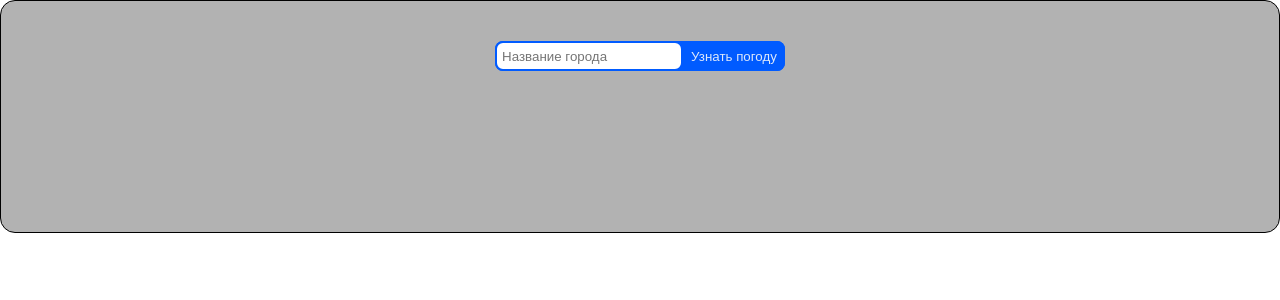
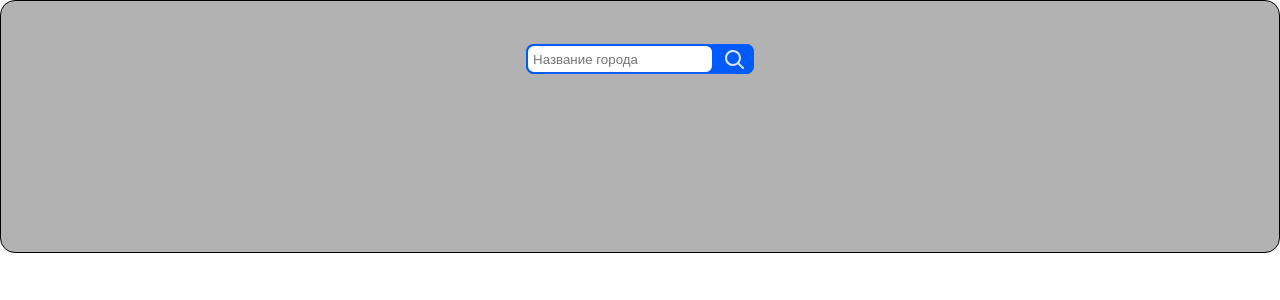
Before and after one commit to KaretnikovAlex/weather-app, a React (Create React App) app: page / in a window 1280 px wide. Shown: the top 300 px of the page. Built offline with nearby package versions, Linux system fonts and the light colour scheme.

Commit message:
add error handler

```diff
--- a/src/components/WeatherApp/Weather.module.css
+++ b/src/components/WeatherApp/Weather.module.css
@@ -39,12 +39,13 @@
 }
 
 .mainTemp {
-    font-size: 30px;
+    font-size: 44px;
     font-weight: 600;
 }
 
 .mainTemp p {
     display: inline-block;
+    line-height: 0px;
 }
 
 .mainTemp img {
--- a/src/components/WeatherApp/WeatherApp.jsx
+++ b/src/components/WeatherApp/WeatherApp.jsx
@@ -6,16 +6,15 @@ import classes from './Weather.module.css'
 function WeatherApp() {
 
   const [city, setCity] = useState('');
+  const [error, setError] = useState('');
   const [info, setInfo] = useState(null);
-
-  let error;
 
   function keyDown(event) {
     event.key === "Enter" && getWeather()
   }
 
   function RenderDescription() {
-    return info && info.weather[0].description
+    return info && info.weather[0].description[0].toUpperCase() + info.weather[0].description.slice(1) //получаем описание и делаем первую букву заглавной
   }
 
   function RenderTemp() {
@@ -32,8 +31,6 @@ function WeatherApp() {
 
   function RenderIcon() {
     return info && <img src={`https://openweathermap.org/img/wn/${info.weather[0].icon}@2x.png`} alt="weather icon" />
-    //return info && <img src={`https://openweathermap.org/img/wn/${info.weather[0].icon}@2x.png`} alt="weather icon" />
-
   }
 
   function RenderHumidity() {
@@ -46,41 +43,50 @@ function WeatherApp() {
 
   function Button() {
     if (city.length < 2) {
-      return <button disabled>Узнать погоду</button>
+      return <button disabled><svg xmlns="http://www.w3.org/2000/svg" width="24" height="24"><path fill="currentColor" d="M11 5a6 6 0 1 0 0 12 6 6 0 0 0 0-12m-8 6a8 8 0 1 1 14.281 4.955l4.419 4.33a1 1 0 1 1-1.4 1.43l-4.444-4.357A8 8 0 0 1 3 11"></path></svg></button>
     } else {
-      return <button onClick={getWeather}>Узнать погоду</button>
+      return <button onClick={getWeather}><svg xmlns="http://www.w3.org/2000/svg" width="24" height="24"><path fill="currentColor" d="M11 5a6 6 0 1 0 0 12 6 6 0 0 0 0-12m-8 6a8 8 0 1 1 14.281 4.955l4.419 4.33a1 1 0 1 1-1.4 1.43l-4.444-4.357A8 8 0 0 1 3 11"></path></svg></button>
     }
-
   }
 
   function getWeather() {
+    setError('');
+    setInfo(null);// перед следующим запросом стираем прошлые данные
+
     if (city.trim().length < 2) {
-      error = "Слишком короткое название";
       return false;
     }
-    error = '';
 
-    axios.get(`https://api.openweathermap.org/data/2.5/weather?q=${city}&lang=ru&units=metric&appid=59197f73e0598660897bb078f407dc23`)
-      .then(result => (setInfo(result.data), console.log(result.data)));
+    axios.get(`https://api.openweathermap.org/data/2.5/weather?q=${city.trim()}&lang=ru&units=metric&appid=59197f73e0598660897bb078f407dc23`)
+      .then(result => (setInfo(result.data)))
+      .catch(function (error) {
+        if (error.response) {
+          // Запрос был сделан, и сервер ответил кодом состояния, который
+          // выходит за пределы 2xx
+          setError(error.response.data.message);
+        }
+      });
 
   }
 
   return (
     <section className={classes.weatherApp}>
-      <div className={classes.search}>
-        <input type="text"
-          value={city}
-          onChange={(event) => setCity(event.target.value)}
-          onKeyDown={keyDown}
-          placeholder="Название города" />
-
-        <Button />
-      </div>
-      <p className="error">{error}</p>
       <table>
         <tbody>
+          <tr>
+            <td><div className={classes.search}>
+              <input type="text"
+                value={city}
+                onChange={(event) => setCity(event.target.value)}
+                onKeyDown={keyDown}
+                placeholder="Название города" />
+              <Button />
+            </div>
+              <p>{error ? 'Город не найден': ''}</p></td>
+          </tr>
+
+          <tr><td className={classes.mainTemp}><p><RenderTemp /></p><RenderIcon /></td></tr>
           <tr><td><RenderDescription /></td></tr>
-          <tr><td className={classes.mainTemp}><p><RenderTemp /></p><RenderIcon /></td></tr>
           <tr><td><RenderFeels /></td></tr>
           <tr><td><RenderHumidity /></td></tr>
           <tr><td><RenderWind /></td></tr>
```
